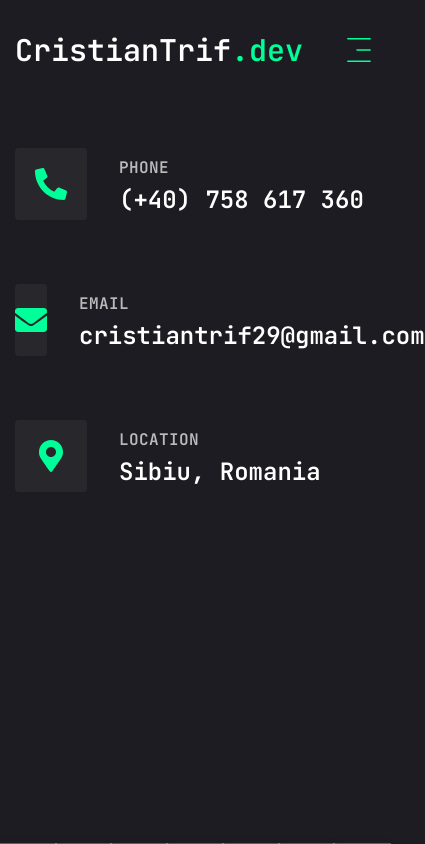
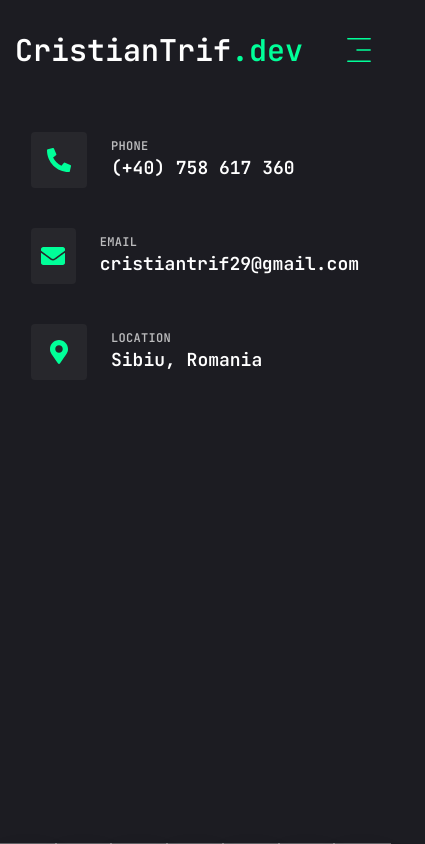
Before and after one commit to CristiT27/CristianTrifPortfolio2025, a Next.js app: page /contact in a window 390 px wide. Shown: the whole page, 425 px wide, since content can reach past the window. Built offline with nearby package versions, Linux system fonts and the light colour scheme.

Commit message:
contact responsiveness

```diff
--- a/app/contact/page.jsx
+++ b/app/contact/page.jsx
@@ -29,20 +29,22 @@ function Contact() {
         opacity: 1,
         transition: { delay: 1, duration: 0.4, ease: "easeIn" },
       }}
-      className="py-12"
+      className="py-8 px-4 sm:py-12"
     >
-      <div className="container mx-auto flex justify-center">
-        <ul className="flex flex-col gap-16 max-w-md w-full">
+      <div className="container mx-auto max-w-xl sm:max-w-3xl">
+        <ul className="flex flex-col gap-10 sm:gap-16">
           {info.map((item, index) => (
-            <li key={index} className="flex items-center gap-8">
-              <div className="w-[72px] h-[72px] bg-[#27272c] text-accent rounded flex items-center justify-center text-[32px]">
+            <li key={index} className="flex items-center gap-6 sm:gap-8">
+              <div className="w-14 h-14 sm:w-18 sm:h-18 bg-[#27272c] text-accent rounded flex items-center justify-center text-2xl sm:text-3xl">
                 {item.icon}
               </div>
               <div>
-                <p className="text-white/70 uppercase tracking-wide font-semibold">
+                <p className="text-white/70 uppercase tracking-wide font-semibold text-xs sm:text-sm">
                   {item.title}
                 </p>
-                <h3 className="text-2xl font-semibold">{item.description}</h3>
+                <h3 className="text-lg sm:text-2xl font-semibold break-words">
+                  {item.description}
+                </h3>
               </div>
             </li>
           ))}
```
